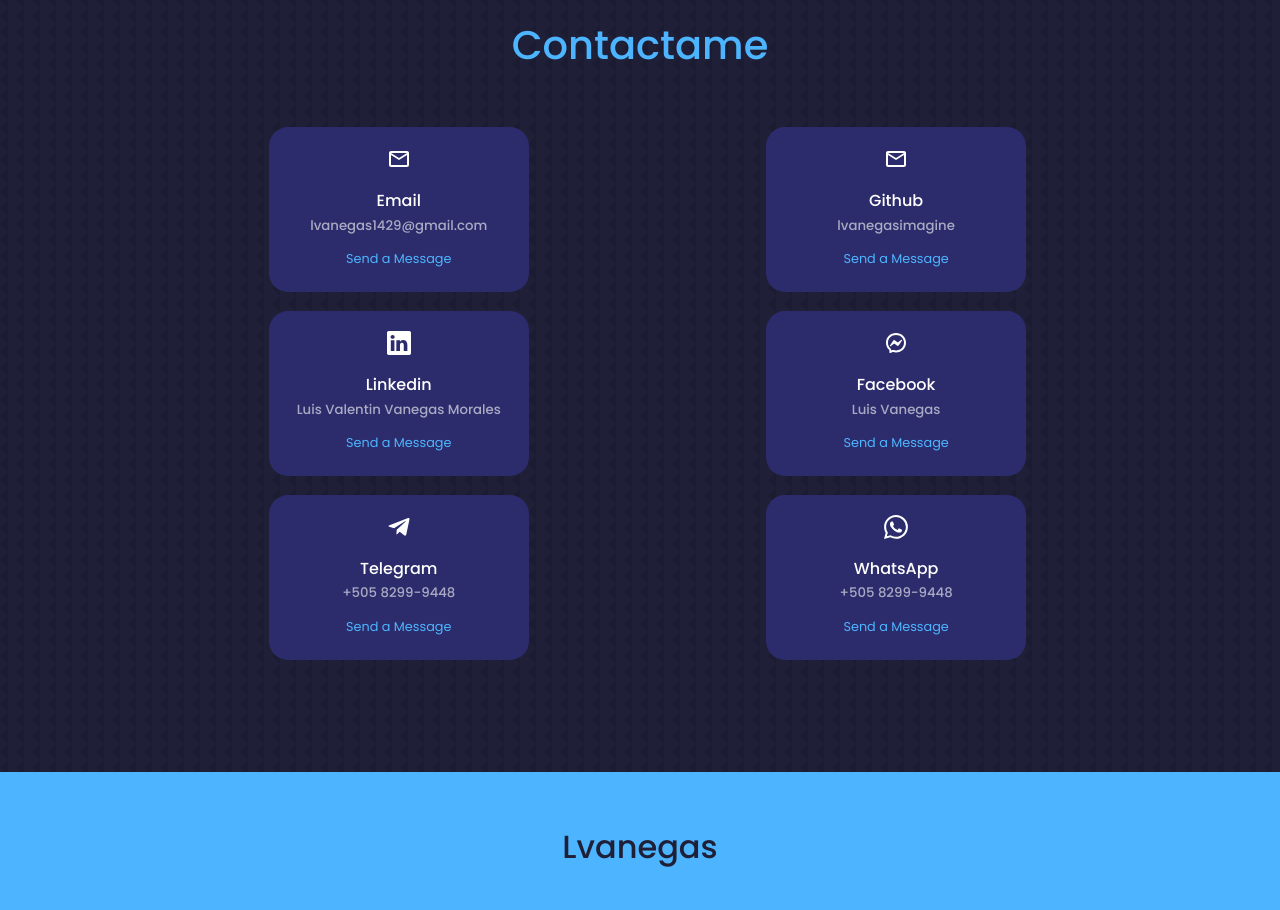
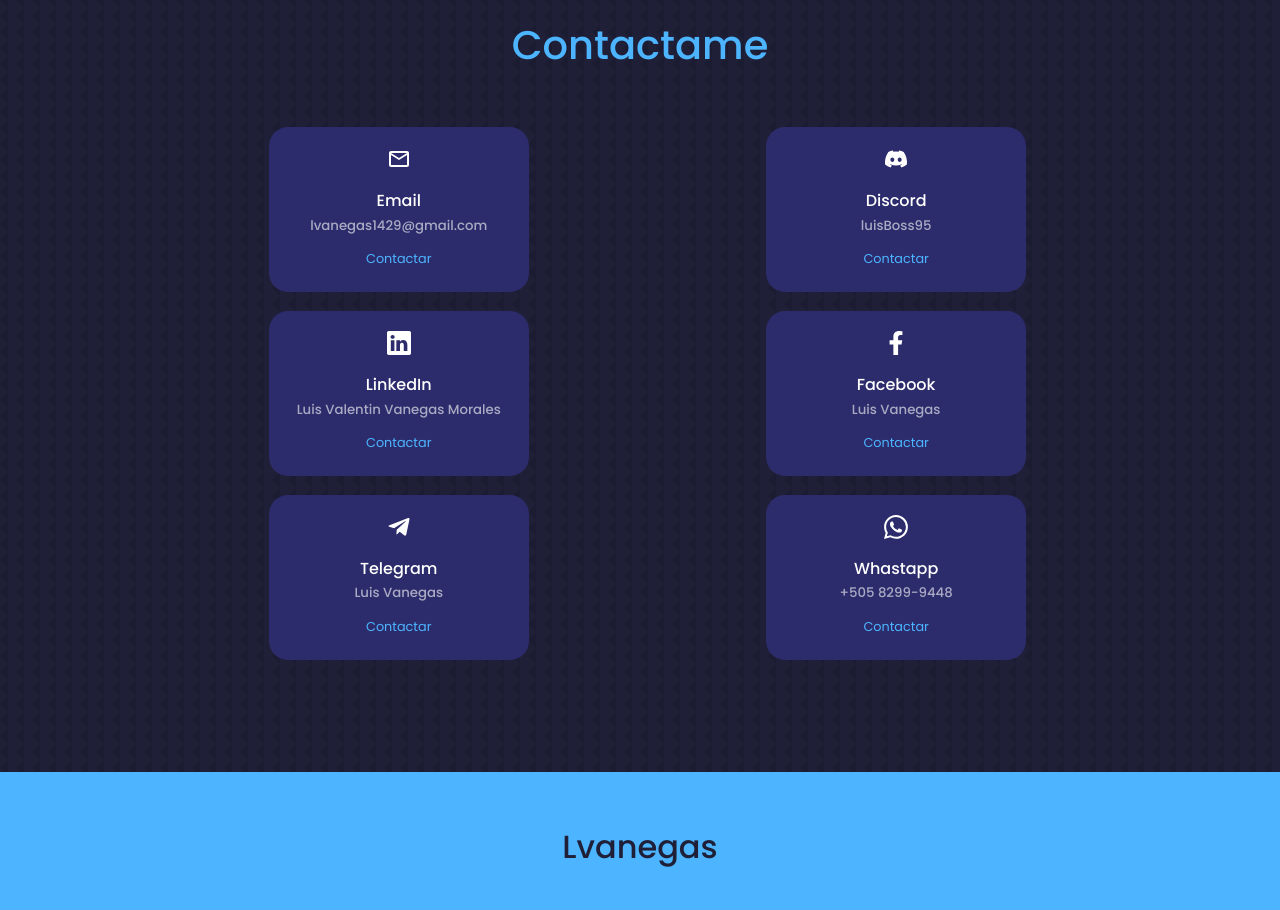
Before and after one commit to lvanegasimagine/Portfolio-React, a React (Vite) app: page / in a window 1280 px wide. Shown: the part 3240-4150 px from the top of the page. Built offline with nearby package versions, Linux system fonts and the light colour scheme.

Commit message:
contact done

```diff
--- a/src/components/Contact/Contact.jsx
+++ b/src/components/Contact/Contact.jsx
@@ -1,73 +1,79 @@
 import React from "react";
 import "./contact.css";
 import { MdOutlineEmail } from "react-icons/md";
-import { RiMessengerLine } from "react-icons/ri";
-import { BsWhatsapp, BsLinkedin, BsTelegram } from "react-icons/bs";
-import { FaTelegramPlane } from "react-icons/fa";
+import { BsWhatsapp, BsLinkedin } from "react-icons/bs";
+import { FaTelegramPlane, FaDiscord, FaFacebookF } from "react-icons/fa";
 
+const data_contact = [
+  {
+    icon: <MdOutlineEmail className="contact__option-icon" />,
+    label: "Email",
+    name: "lvanegas1429@gmail.com",
+    ref: "mailto:lvanegas1429@gmail.com",
+  },
+  {
+    icon: <BsLinkedin className="contact__option-icon" />,
+    label: "LinkedIn",
+    name: "Luis Valentin Vanegas Morales",
+    ref: "www.linkedin.com/in/luis-valentin-vanegas-morales",
+  },
+  {
+    icon: <FaTelegramPlane className="contact__option-icon" />,
+    label: "Telegram",
+    name: "Luis Vanegas",
+    ref: "https://t.me/Luisvanegas95",
+  },
+
+];
+
+const data_social = [
+  {
+    icon: <FaDiscord className="contact__option-icon" />,
+    label: "Discord",
+    name: "luisBoss95",
+    ref: "https://discord.com/",
+  },
+  {
+    icon: <FaFacebookF className="contact__option-icon" />,
+    label: "Facebook",
+    name: "Luis Vanegas",
+    ref: "https://www.facebook.com/luis.vanegas.3762/",
+  },
+  {
+    icon: <BsWhatsapp className="contact__option-icon" />,
+    label: "Whastapp",
+    name: "+505 8299-9448",
+    ref: "https://api.whatsapp.com/send/?phone=50582999448&text&type=phone_number&app_absent=0",
+  },
+]
 const Contact = () => {
-
   return (
     <section id="contact">
       <h2>Contactame</h2>
       <div className="container contact__container">
         <div className="contact__options">
-          <article className="contact__option">
-            <MdOutlineEmail className="contact__option-icon" />
-            <h4>Email</h4>
-            <h5>lvanegas1429@gmail.com</h5>
-            <a href="mailto:lvanegas1429@gmail.com" target="_blank">
-              Send a Message
-            </a>
-          </article>
-          <article className="contact__option">
-            <BsLinkedin className="contact__option-icon" />
-            <h4>Linkedin</h4>
-            <h5>Luis Valentin Vanegas Morales</h5>
-            <a href="https://m.me/luisvanegas" target="_blank">
-              Send a Message
-            </a>
-          </article>
-          <article className="contact__option">
-            <FaTelegramPlane className="contact__option-icon" />
-            <h4>Telegram</h4>
-            <h5>+505 8299-9448</h5>
-            <a
-              href="https://api.whatsapp.com/send?phone+56326521"
-              target="_blank"
-            >
-              Send a Message
-            </a>
-          </article>
+          {data_contact.map((item, index) => (
+            <article className="contact__option" key={index}>
+              {item.icon}
+              <h4>{item.label}</h4>
+              <h5>{item.name}</h5>
+              <a href={item.ref} target="_blank">
+                Contactar
+              </a>
+            </article>
+          ))}
         </div>
         <div className="contact__options">
-          <article className="contact__option">
-            <MdOutlineEmail className="contact__option-icon" />
-            <h4>Github</h4>
-            <h5>lvanegasimagine</h5>
-            <a href="mailto:example@example.com" target="_blank">
-              Send a Message
-            </a>
-          </article>
-          <article className="contact__option">
-            <RiMessengerLine className="contact__option-icon" />
-            <h4>Facebook</h4>
-            <h5>Luis Vanegas</h5>
-            <a href="https://m.me/luisvanegas" target="_blank">
-              Send a Message
-            </a>
-          </article>
-          <article className="contact__option">
-            <BsWhatsapp className="contact__option-icon" />
-            <h4>WhatsApp</h4>
-            <h5>+505 8299-9448</h5>
-            <a
-              href="https://api.whatsapp.com/send/?phone=50582999448&text&type=phone_number&app_absent=0"
-              target="_blank"
-            >
-              Send a Message
-            </a>
-          </article>
+          {data_social.map((item, index) => (
+            <article className="contact__option" key={index}>
+              {item.icon}
+              <h4>{item.label}</h4>
+              <h5>{item.name}</h5>
+              <a href={item.ref} target="_blank">
+                Contactar
+              </a>
+            </article>
+          ))}
         </div>
       </div>
     </section>
--- a/src/components/Portfolio/Portfolio.jsx
+++ b/src/components/Portfolio/Portfolio.jsx
@@ -10,7 +10,6 @@
 const Portfolio = () => {
   return (
     <section id="portfolio">
-      {/* <h5>My Recent Work</h5> */}
       <h2>Portafolio</h2>
       <div className="container portfolio__container">
         <article className="portfolio__item">
```
